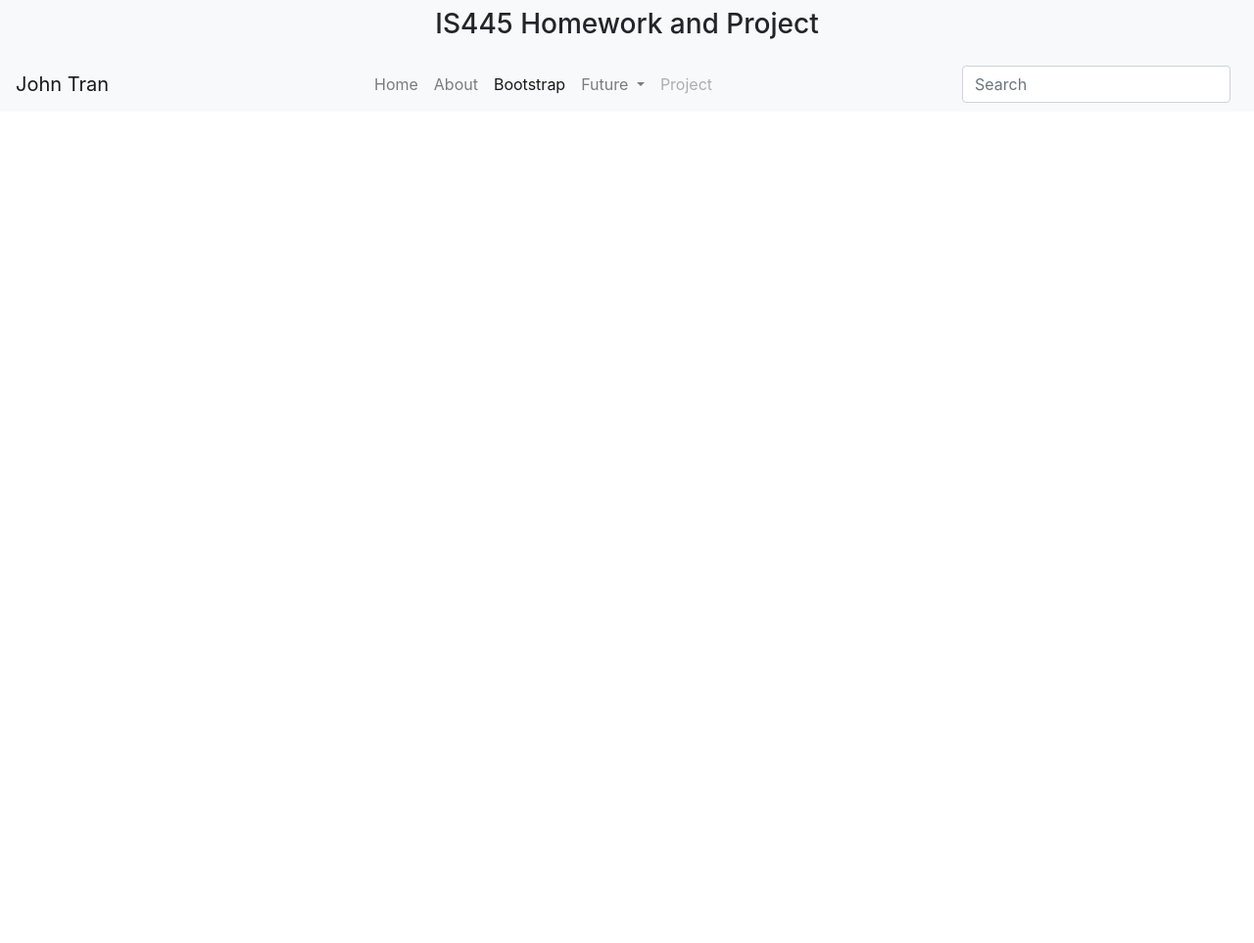
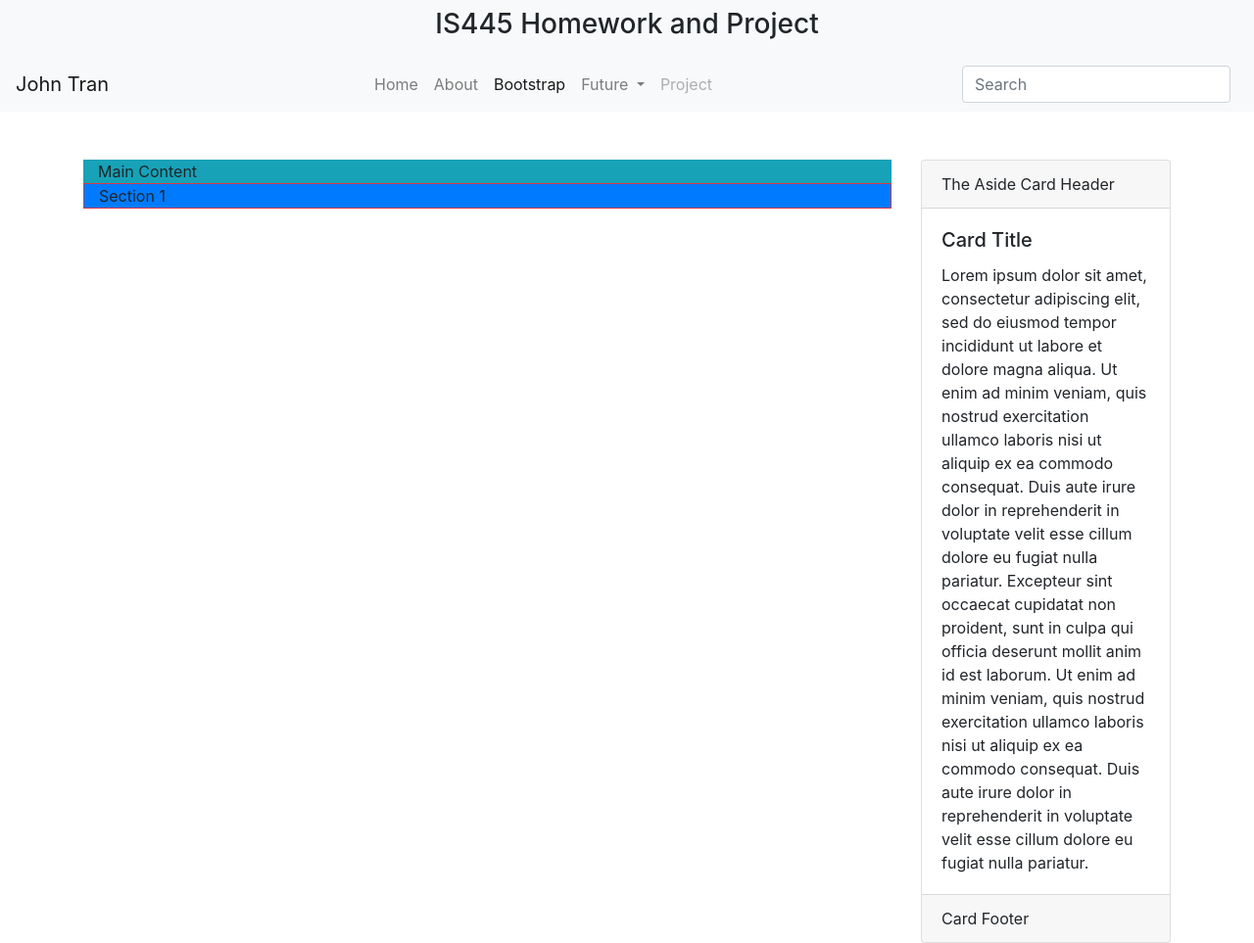
Before and after one commit to johntradiction/IS445-studentpage, a website: page website/bootstrap.html in a window 1280 px wide. Shown: the whole page at 98% size. Before the commit the page ends 800 px from the top, so only its background shows below. Drawn offline with nearby package versions, Linux system fonts and the light colour scheme.

Commit message:
bootstrap page

```diff
--- a/website/bootstrap.html
+++ b/website/bootstrap.html
@@ -8,7 +8,7 @@
     <!-- Bootstrap CSS -->
     <link rel="stylesheet" href="https://maxcdn.bootstrapcdn.com/bootstrap/4.0.0/css/bootstrap.min.css" integrity="sha384-Gn5384xqQ1aoWXA+058RXPxPg6fy4IWvTNh0E263XmFcJlSAwiGgFAW/dAiS6JXm" crossorigin="anonymous">
     <link rel="stylesheet" type = "text/css" href="styles/style.css">
-    <title>IS445 - John Tran</title>
+    <title>IS445 - Bootstrap</title>
   </head>
   <div class="containter fixed-top">
     <div class="navbar bg-light justify-content-center">
@@ -59,4 +59,26 @@
     <script src="https://cdnjs.cloudflare.com/ajax/libs/popper.js/1.12.9/umd/popper.min.js" integrity="sha384-ApNbgh9B+Y1QKtv3Rn7W3mgPxhU9K/ScQsAP7hUibX39j7fakFPskvXusvfa0b4Q" crossorigin="anonymous"></script>
     <script src="https://maxcdn.bootstrapcdn.com/bootstrap/4.0.0/js/bootstrap.min.js" integrity="sha384-JZR6Spejh4U02d8jOt6vLEHfe/JQGiRRSQQxSfFWpi1MquVdAyjUar5+76PVCmYl" crossorigin="anonymous"></script>
   </body>
+    <div class="container">
+        <div class="row">
+            <div class="col-9">
+                <div class="container bg-info">
+                  Main Content
+                </div>
+                <div class="container bg-primary border border-danger">
+                  Section 1
+                </div>
+            </div>
+            <div class="col">
+                <div class="card">
+                    <div class="card-header">The Aside Card Header</div>
+                    <div class="card-body">
+                      <h5 class="card-title">Card Title</h5>
+                      <p class="card-text">Lorem ipsum dolor sit amet, consectetur adipiscing elit, sed do eiusmod tempor incididunt ut labore et dolore magna aliqua. Ut enim ad minim veniam, quis nostrud exercitation ullamco laboris nisi ut aliquip ex ea commodo consequat. Duis aute irure dolor in reprehenderit in voluptate velit esse cillum dolore eu fugiat nulla pariatur. Excepteur sint occaecat cupidatat non proident, sunt in culpa qui officia deserunt mollit anim id est laborum. Ut enim ad minim veniam, quis nostrud exercitation ullamco laboris nisi ut aliquip ex ea commodo consequat. Duis aute irure dolor in reprehenderit in voluptate velit esse cillum dolore eu fugiat nulla pariatur.</p>
+                    </div>
+                    <div class="card-footer">Card Footer</div>
+                </div>
+            </div>
+        </div>
+    </div>
 </html>
--- a/website/styles/style.css
+++ b/website/styles/style.css
@@ -7,5 +7,4 @@
 }
 body {
     padding-top: 163px;
-    padding-bottom: 50px;
 }
```
Also changed, not shown: website/about.html (+2 -1 lines), website/index.html (+3 -1 lines).
